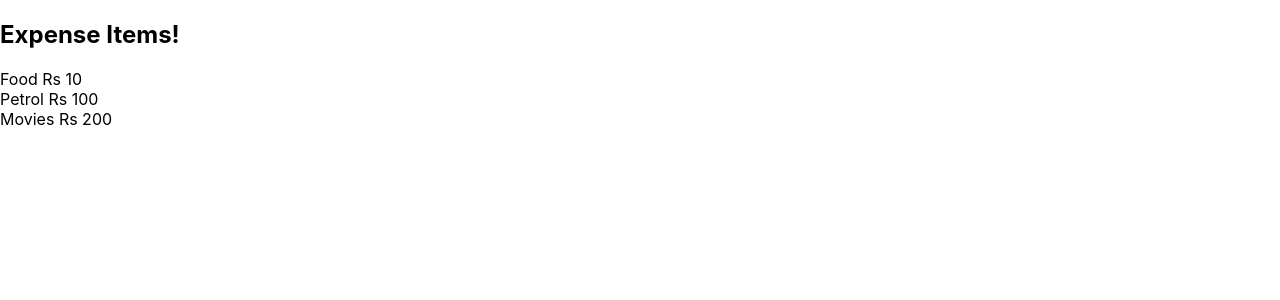
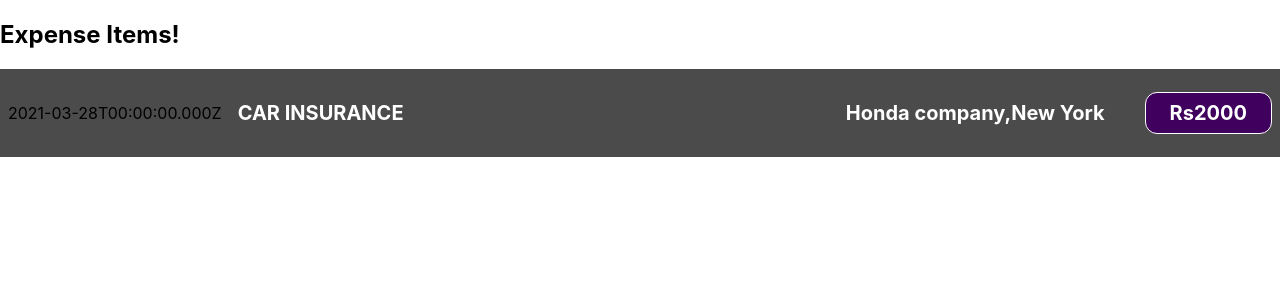
Before and after one commit to anubhardwaj2193/react, a React (Create React App) app: page / in a window 1280 px wide. Shown: the top 300 px of the page. Built offline with nearby package versions, Linux system fonts and the light colour scheme.

Commit message:
locationofexpenditure commit

```diff
--- /dev/null
+++ b/src/Components/ExpenseItem.css
@@ -0,0 +1,62 @@
+.expense-item {
+    display: flex;
+    justify-content: space-between;
+    align-items: center;
+    padding: 0.5rem;
+    margin: 1rem 0;
+    background-color: #4b4b4b;
+  }
+  .expense-item__location {
+    display: flex;
+    justify-content: space-between;
+    align-items: center;
+    padding: 0.5rem;
+    margin: 1rem 0;
+    background-color:#4b4b4b;;
+  }
+
+  .expense-item__description {
+    display: flex;
+    flex-direction: column;
+    gap: 1rem;
+    align-items: flex-end;
+    flex-flow: column-reverse;
+    justify-content: flex-start;
+    flex: 1;
+  }
+
+  .expense-item h2 {
+    color: #3a3a3a;
+    font-size: 1rem;
+    flex: 1;
+    margin: 0 1rem;
+    color: white;
+  }
+
+  .expense-item__price {
+    font-size: 1rem;
+    font-weight: bold;
+    color: white;
+    background-color: #40005d;
+    border: 1px solid white;
+    padding: 0.5rem;
+    border-radius: 12px;
+  }
+
+  @media (min-width: 580px) {
+    .expense-item__description {
+      flex-direction: row;
+      align-items: center;
+      justify-content: flex-start;
+      flex: 1;
+    }
+
+    .expense-item__description h2 {
+      font-size: 1.25rem;
+    }
+
+    .expense-item__price {
+      font-size: 1.25rem;
+      padding: 0.5rem 1.5rem;
+    }
+  }
--- a/src/Components/ExpenseItem.js
+++ b/src/Components/ExpenseItem.js
@@ -1,9 +1,20 @@
+import './ExpenseItem.css';
 function ExpenseItem(){
+    const expenseDate=new Date(2021,2,28);
+    const expenseTitle='CAR INSURANCE';
+    const expenseAmount=2000;
+    const expenseLocationOfexpenditure='Honda company,New York';
     return (
-    <div>
-        <div>Food Rs 10</div>
-        <div>Petrol Rs 100</div>
-            <div>Movies Rs 200</div>
+    <div className='expense-item'>
+        <div>{expenseDate.toISOString()}</div>
+
+        <div className='expense-item__description'>
+            <h2>{expenseTitle}</h2>
+            <div className='expense-item__location'>
+                <h2>{expenseLocationOfexpenditure}</h2></div>
+            <div className='expense-item__price'>Rs{expenseAmount}</div>
+
+</div>
 
     </div>
     );
```
